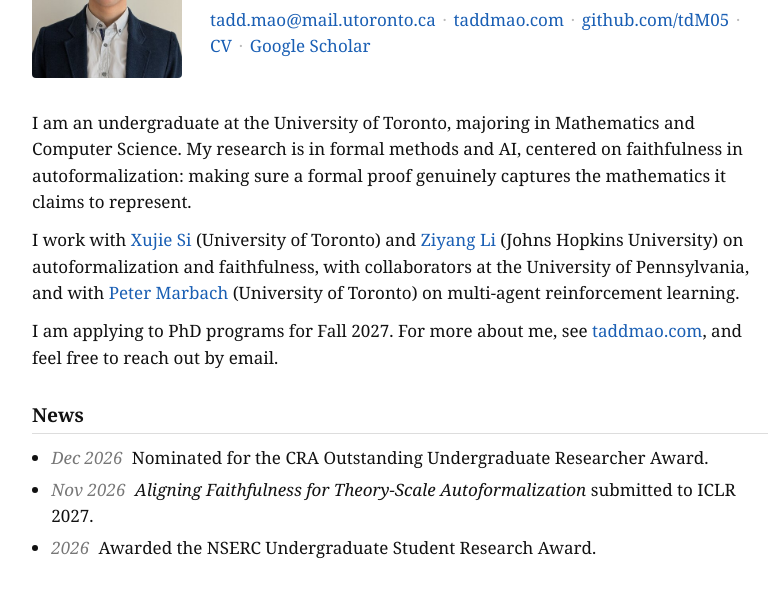
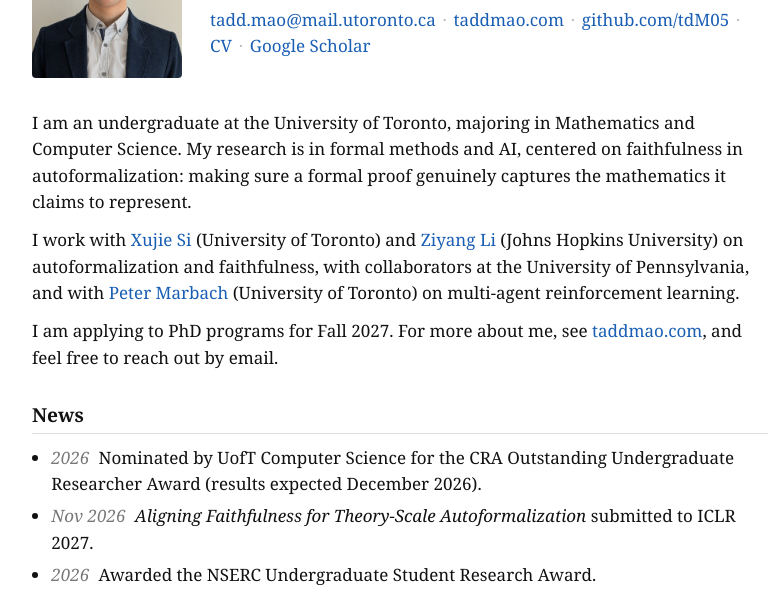
Before and after one commit to tdM05/uoft_webpage, a plain HTML site: page index.html in a window 1280 px wide. Shown: the part 169-766 px from the top of the page, without its empty margins (240-1020 px from the left). Drawn offline with Linux system fonts and the light colour scheme.

Commit message:
Fix CRA award news: nominee now, results expected Dec 2026
Co-Authored-By: Claude Opus 4.8 <noreply@anthropic.com>

```diff
--- a/index.html
+++ b/index.html
@@ -50,7 +50,7 @@
   <section>
     <h2>News</h2>
     <ul class="news">
-      <li><span class="date">Dec 2026</span> Nominated for the CRA Outstanding Undergraduate Researcher Award.</li>
+      <li><span class="date">2026</span> Nominated by UofT Computer Science for the CRA Outstanding Undergraduate Researcher Award (results expected December 2026).</li>
       <li><span class="date">Nov 2026</span> <i>Aligning Faithfulness for Theory-Scale Autoformalization</i> submitted to ICLR 2027.</li>
       <li><span class="date">2026</span> Awarded the NSERC Undergraduate Student Research Award.</li>
     </ul>
```
